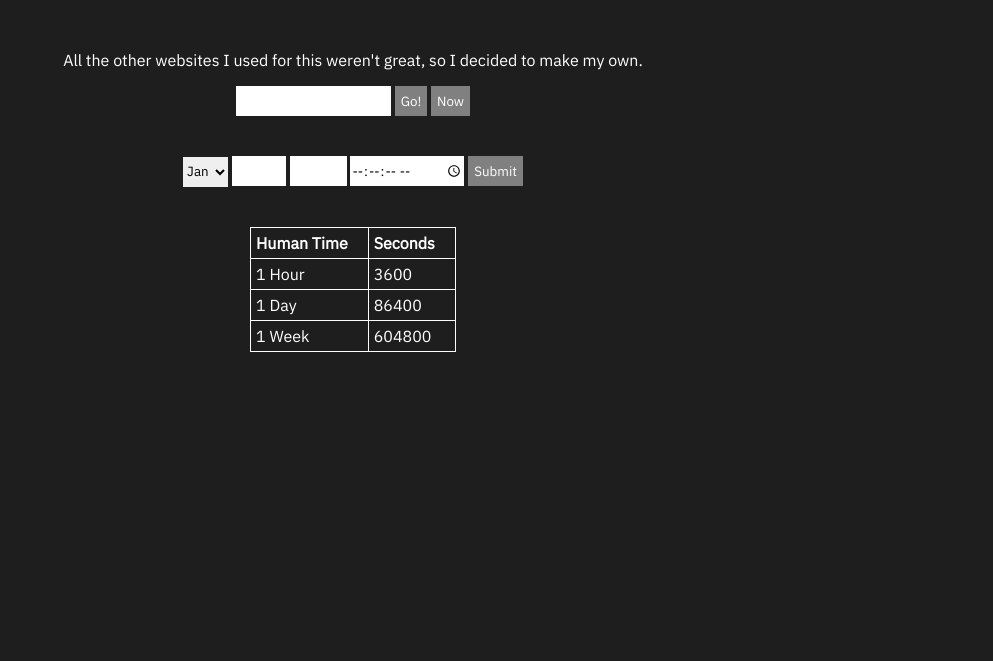
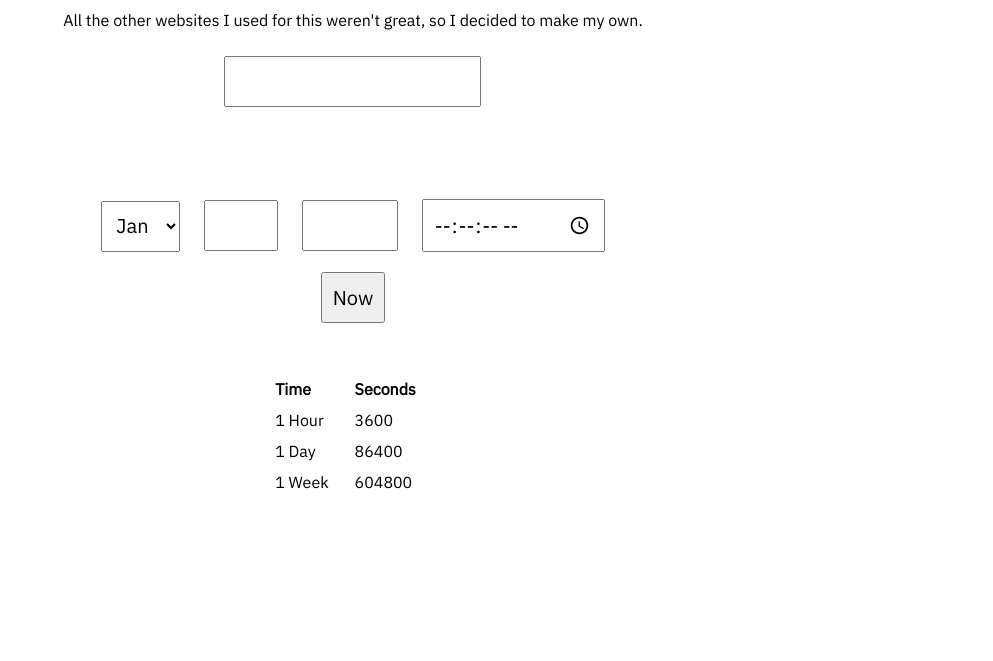
Before and after one commit to owenmoogk/unix-time, a plain HTML site: page index.html in a window 1280 px wide. Shown: the part 139-800 px from the top of the page, without its empty margins (287-1280 px from the left). Drawn offline with Linux system fonts and the light colour scheme.

Commit message:
Make unix time look nice

```diff
--- a/index.html
+++ b/index.html
@@ -14,14 +14,11 @@
     <div id="main">
         <p id="title">UNIX Time Converter</p>
         <p>All the other websites I used for this weren't great, so I decided to make my own.</p>
-        <div id="unix">
-            <input type="text" id="unixTime">
-            <button onclick="unixToDate()">Go!</button>
-            <button onclick="todayDate()">Now</button>
-        </div>
+        <input type="text" id="unixTime" oninput="unixToDate()">
+        <p id="assumption"></p>
         <br><br>
         <div id="date">
-            <select name="month" id="month">
+            <select name="month" id="month" oninput="dateToUnix()">
                 <option value="0">Jan</option>
                 <option value="1">Feb</option>
                 <option value="2">Mar</option>
@@ -35,17 +32,17 @@
                 <option value="10">Nov</option>
                 <option value="11">Dec</option>
             </select>
-            <input type="number" id="day" style="width: 50px;" min="1" max="31" required>
-            <input type="number" id="year" max="9999" min="0" required>
-            <input type="time" id="time" required step="1">
-            <button onclick="dateToUnix()">Submit
-            </button>
+            <input type="number" id="day" style="width: 50px;" min="1" max="31" required oninput="dateToUnix()">
+            <input type="number" id="year" max="9999" min="0" required oninput="dateToUnix()">
+            <input type="time" id="time" required step="1" oninput="dateToUnix()">
         </div>
-        <br><br>
+                    <button onclick="todayDate()">Now</button>
+
         <div id="table">
+            <br><br>
             <table>
                 <tr>
-                    <th>Human Time</th>
+                    <th>Time</th>
                     <th>Seconds</th>
                 </tr>
                 <tr>
--- a/main.js
+++ b/main.js
@@ -4,6 +4,12 @@ function unixToDate(){
     if (isNaN(x)){
         return
     }
+    numDivided = 0
+    while (unixTime > 10000000000){
+        unixTime /= 1000;
+        numDivided++;
+    }
+    const prefixes = ["", "milli", "micro", "nano"];
     var a = new Date(unixTime * 1000);
     var months = ['Jan','Feb','Mar','Apr','May','Jun','Jul','Aug','Sep','Oct','Nov','Dec'];
     document.getElementById("year").value = a.getFullYear();
@@ -22,6 +28,10 @@ function unixToDate(){
         sec = "0" + sec
     }
     time = hour + ':' + min + ':' + sec;
+    if (numDivided < prefixes.length){
+        console.log(numDivided)
+        document.getElementById("assumption").innerText = "Assuming input is in " + prefixes[numDivided] + "seconds."
+    }
     document.getElementById("time").value = time;
 }
 
@@ -33,6 +43,7 @@ function dateToUnix(){
     time = time.split(":")
     var unix = new Date(year,month,day,time[0],time[1],time[2]);
     document.getElementById("unixTime").value = unix.getTime()/1000;
+    unixToDate();
 }
 
 function todayDate(){
--- a/styles.css
+++ b/styles.css
@@ -1,10 +1,8 @@
 *{
     font-family: 'IBM Plex Sans', sans-serif;
-    color: white;
 }
-body{
-    background-color: #1E1E1E;
-}
+
+
 #main{
     width: 60%;
     margin: auto;
@@ -16,33 +14,13 @@ body{
 
 #title{
     font-size: 50px;
+    margin-bottom: 10px;
 }
 
-button{
-    background-color: grey;
-    outline: none;
-    border: none;
-    height: 30px;
-}
-
-input{
-    height: 30px;
-    border: none;
-    outline: none;
-    padding-top: 0px;
-    padding-bottom: 0px;
-    color: black;
-}
-
-select{
-    height: 30px;
-    border: none;
-    outline: none;
-    color: black;
-}
-
-option{
-    color: black;
+input, button,select{
+    font-size: 20px;
+    padding: 10px;
+    margin: 10px;
 }
 
 th, td{
```
